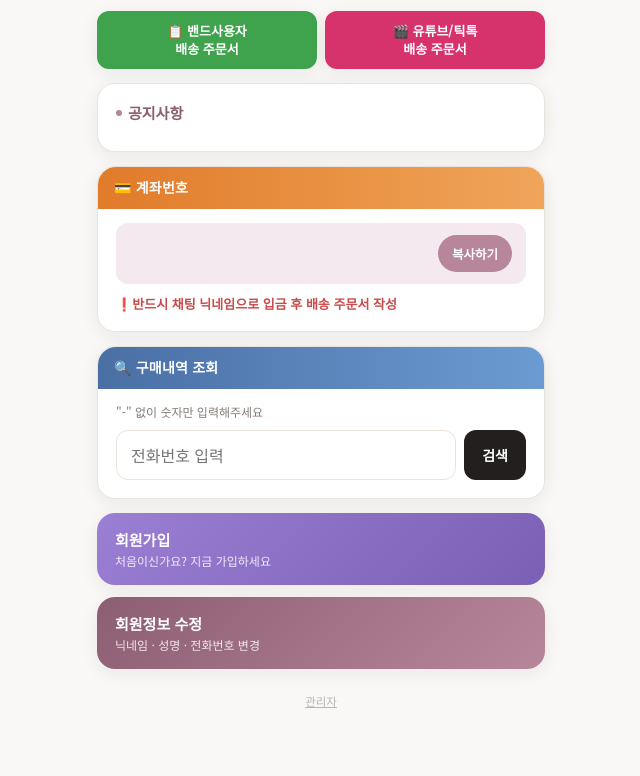
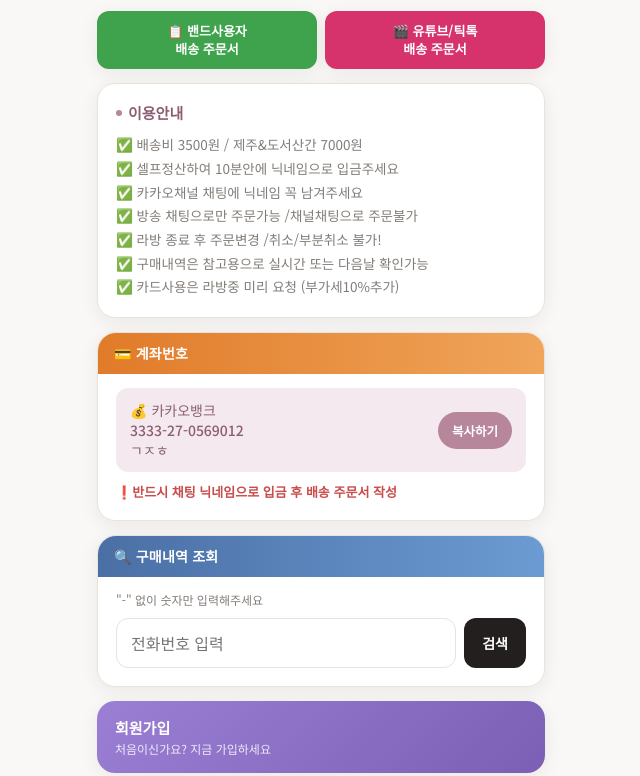
Before and after one commit to rainmaker7709/veralive, a plain HTML site: page index.html in a window 1280 px wide. Shown: the part 166-942 px from the top of the page, without its empty margins (319-959 px from the left). Before the commit the page ends 917 px from the top, so only its background shows below. Drawn offline with Linux system fonts and the light colour scheme; no server answers.

Commit message:
Update index.html

```diff
--- a/index.html
+++ b/index.html
@@ -958,17 +958,32 @@
   // 즉, 시트에서 계좌번호/공지사항을 바꿔도 여기 코드를 다시 고칠 필요는 없고,
   // 다만 "첫 화면에 뜨는 순간의 지연"만 없애기 위한 기본값(스냅샷) 역할입니다.
   var DEFAULT_OPTIONS = {
-    panelTitle: '공지사항',                 // 옵션 시트 A1 값
-    panelLines: [                             // 옵션 시트 A2~ 값들 (한 줄씩)
-      // '예시 공지 1',
-      // '예시 공지 2'
+    panelTitle: '이용안내',
+    panelLines: [
+      '✅  배송비 3500원 / 제주&도서산간 7000원',
+      '✅ 셀프정산하여 10분안에 닉네임으로 입금주세요',
+      '✅  카카오채널 채팅에 닉네임 꼭 남겨주세요',
+      '✅  방송 채팅으로만 주문가능 /채널채팅으로 주문불가',
+      '✅  라방 종료 후 주문변경 /취소/부분취소 불가! ',
+      '✅  구매내역은  참고용으로 실시간 또는 다음날 확인가능',
+      '✅  카드사용은 라방중 미리 요청  (부가세10%추가)'
     ],
-    cautionLines: [                           // 옵션 시트 B2~ 값들 (한 줄씩)
-      // '예시 주의사항 1',
-      // '예시 주의사항 2'
+    cautionLines: [
+      '✅ 공장직거래 &원도매 라방 특가제품 특성상 단순변심, 사이즈미스 등으로 교환 및 환불 불가! 신중구매!',
+      '✅  소비자분쟁해결기준 등에 따라 불량인정범위 중대하자외 미세이염,부자재없음, 구김, 올트임, 실밥,초크',
+      '둥의 기타 미세사유는 반품/환불 사유 인정 불가하니 신중히 구매주세요',
+      '✅  입력하신 닉네임/ 이름/ 연락처/ 주소 / 주문상품/ 입금액/ 환불계좌는',
+      '회원식별/ 관리 및 응대 , 주문배송 목적으로만 사용되며 일정기간 후 소멸됩니다',
+      '✅  커뮤니티 및 방송 내 강제 탈퇴 기준 안내',
+      '타인을 향한 욕설, 비속어 및 비방행위',
+      '악의적인 클레임으로 원활한 방송 진행을 방해하는 행위 위와 같은 행위가 지속될 경우',
+      '강제 탈퇴 처리될 수 있습니다',
+      '✅   소비자보호법 환불규정 제 13조 2항 6조',
+      '교환 및 환불에 관한 부분을 미리 공지하고 사전에 교환& 환불불가 규정을 동의하고 거래가',
+      '이루어졌을시 그에 따른 법적효력이 있습니다'
     ],
-    accountLine1: '',                         // 옵션 시트 C2 값
-    accountLine2: ''                          // 옵션 시트 C3 값 (계좌번호)
+    accountLine1: '💰 카카오뱅크',
+    accountLine2: '3333-27-0569012\nㄱㅈㅎ' // 계좌번호 줄바꿈 후 예금주 (시트 C3 셀 안 줄바꿈과 동일)
   };
   var adminToken = '';
   var adminLastCandidates = null; // 동명이인 목록 뒤로가기용 상태 저장
```
